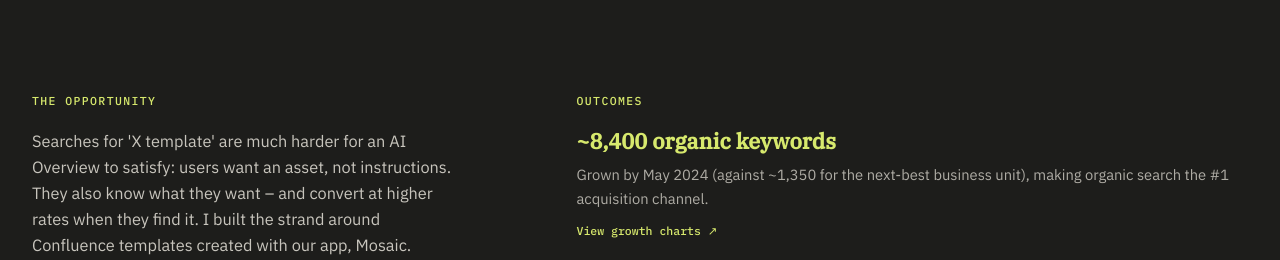
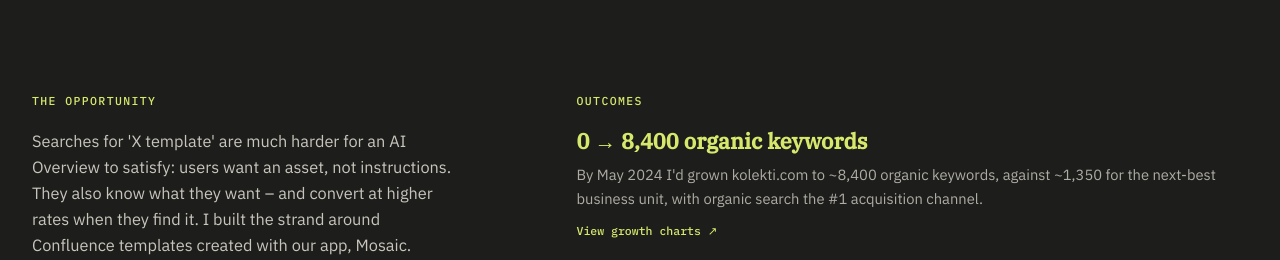
Before and after one commit to simonkirrane/Career-Highlights, a React (Vite) app: page / in a window 1280 px wide. Shown: the part 1240-1500 px from the top of the page. Built offline with nearby package versions, Linux system fonts and the light colour scheme; the HTML template or start-up script is replaced by a standard one.

Commit message:
Refactor text for clarity and conciseness

```diff
--- a/src/App.tsx
+++ b/src/App.tsx
@@ -146,10 +146,10 @@ export default function App() {
                 <ul className="outcomes-list" style={{ listStyle: 'none', display: 'flex', flexDirection: 'column', gap: '2rem' }}>
                   <li>
                     <strong style={{ fontFamily: 'var(--serif)', fontSize: '1.35rem', color: 'var(--acid)', display: 'block', marginBottom: '0.3rem' }}>
-                      ~8,400 organic keywords
+                     0  → 8,400 organic keywords
                     </strong>
                     <p style={{ fontSize: '0.92rem', opacity: 0.85, margin: 0 }}>
-                      Grown by May 2024 (against ~1,350 for the next-best business unit), making organic search the #1 acquisition channel.
+                      By May 2024 I'd grown kolekti.com to ~8,400 organic keywords, against ~1,350 for the next-best business unit, with organic search the #1 acquisition channel.
                     </p>
                     <div style={{ marginTop: '0.4rem' }}>
                       <a className="text-link" href="https://portfolio.simonkirrane.com/Kolekti-Numbers.webp" target="_blank" rel="noreferrer" style={{ color: 'var(--acid)' }}>
@@ -163,7 +163,7 @@ export default function App() {
                       6,600 → 36,000 monthly active users
                     </strong>
                     <p style={{ fontSize: '0.92rem', opacity: 0.85, margin: 0 }}>
-                      Achieved since launching Templates in 2023, with website traffic up 52% and evaluations up 10%. This impact championed the product renaming to <em>Mosaic: Content Formatting Macros &amp; Templates for Confluence</em>.
+                      Achieved since launching Templates in 2023, alongside evaluations increasing by 10%. This impact led to us renaming the product: <em>Mosaic: Content Formatting Macros &amp; Templates for Confluence</em>.
                     </p>
                   </li>
 
```
